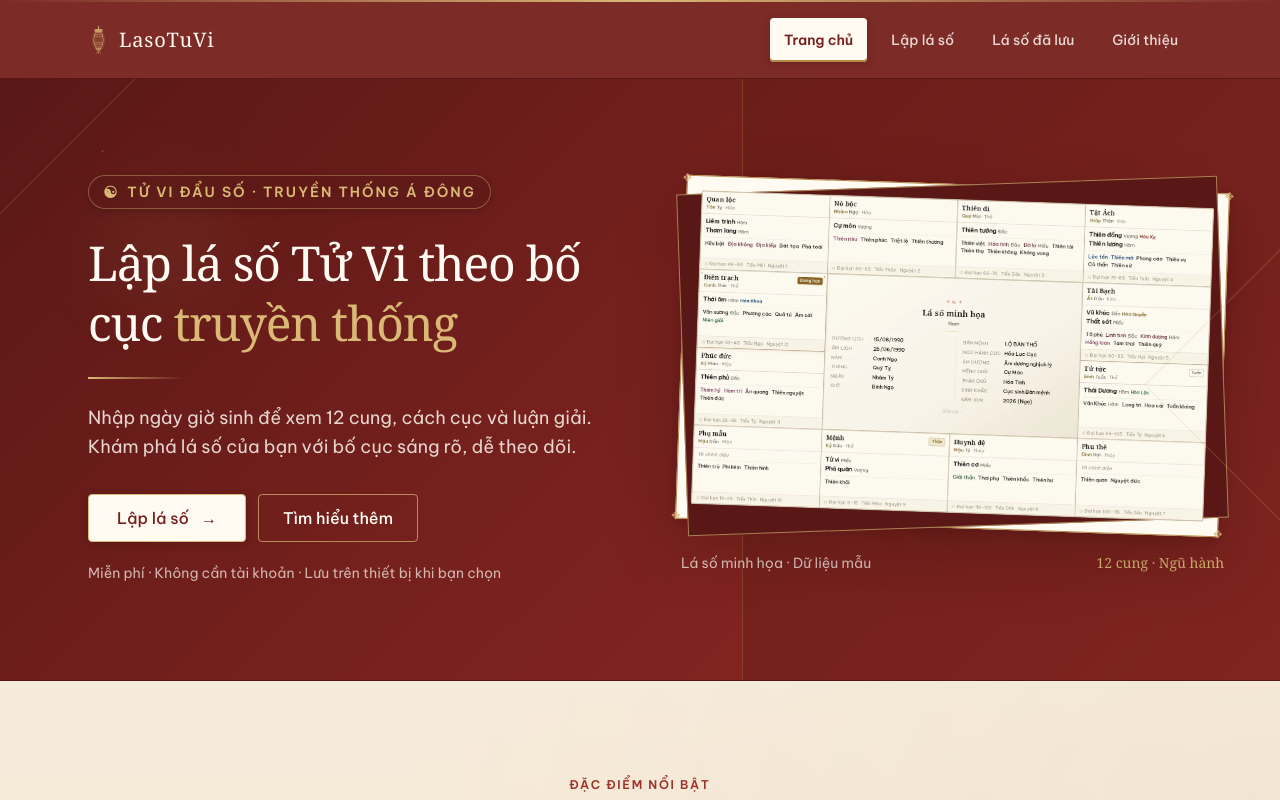
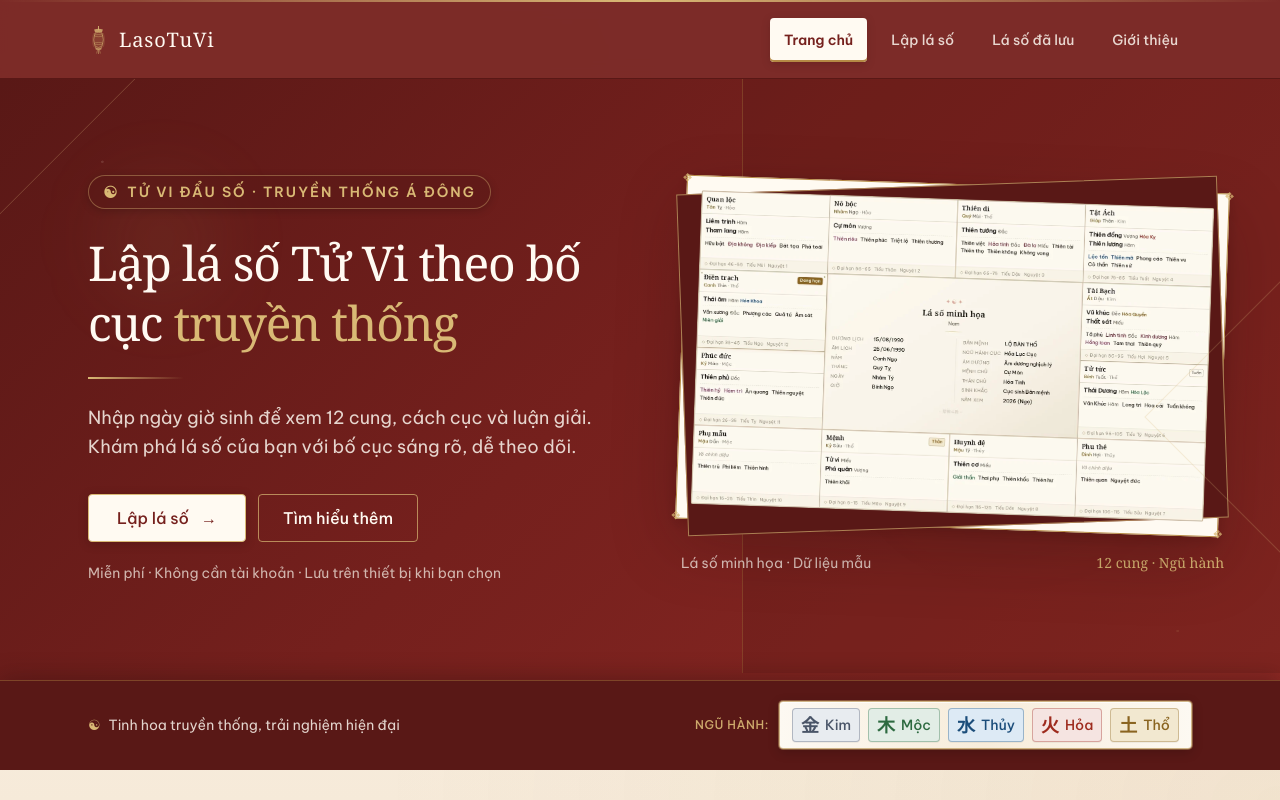
Before and after one commit to quytttb/lasotuvi-web, a Next.js app: page / in a window 1280 px wide. Shown: the top 800 px of the page. Built offline with nearby package versions, Linux system fonts and the light colour scheme; no server answers.

Commit message:
Revert "refactor(home): remove bottom hero bar and clean up background haze"
This reverts commit 29b5be901d12f8aabb65cdef93425d3b97ab3648.

```diff
--- a/src/app/globals.css
+++ b/src/app/globals.css
@@ -94,11 +94,21 @@
 body {
   background-color: var(--paper);
   background-image:
+    /* Silk wave texture — subtle horizontal ripples */
+    repeating-linear-gradient(
+      0deg,
+      transparent,
+      transparent 80px,
+      rgba(205, 178, 139, 0.04) 80px,
+      rgba(205, 178, 139, 0.04) 81px
+    ),
     /* Warm vermillion glow top-left */
-    radial-gradient(ellipse at 0% 0%, rgba(159, 48, 40, 0.04) 0%, transparent 48%),
+    radial-gradient(ellipse at 0% 0%, rgba(159, 48, 40, 0.06) 0%, transparent 48%),
     /* Golden glow bottom-right */
-    radial-gradient(ellipse at 100% 100%, rgba(181, 138, 69, 0.05) 0%, transparent 50%),
-    /* Main uniform parchment gradient */ linear-gradient(180deg, var(--paper) 0%, #f6ead9 100%);
+    radial-gradient(ellipse at 100% 100%, rgba(181, 138, 69, 0.08) 0%, transparent 50%),
+    /* Subtle center radiance */
+    radial-gradient(ellipse at 50% 30%, rgba(255, 250, 242, 0.4) 0%, transparent 60%),
+    /* Main vertical gradient */ linear-gradient(180deg, #fffaf2 0%, var(--paper) 34%, #f6ead9 100%);
   color: var(--ink);
   font-family: var(--font-sans), "Be Vietnam Pro", "Noto Sans", sans-serif;
   min-height: 100vh;
--- a/src/app/page.tsx
+++ b/src/app/page.tsx
@@ -1,7 +1,9 @@
 import Link from "next/link";
 import type { Metadata } from "next";
 
+import { FIVE_ELEMENTS } from "@/components/home/five-elements";
 import { HeroChartFigure } from "@/components/home/HeroChartFigure";
+import { cn } from "@/lib/utils/cn";
 
 export const metadata: Metadata = {
   title: {
@@ -15,6 +17,14 @@ export const metadata: Metadata = {
     description:
       "Lập lá số Tử Vi Đẩu Số tiếng Việt theo bố cục truyền thống. Miễn phí, xem nhanh, riêng tư, không cần tài khoản.",
   },
+};
+
+const ELEMENT_BADGE_CLASSES: Record<string, string> = {
+  Kim: "bg-[var(--metal-soft)] border-[var(--metal)]/35 text-[var(--metal)] hover:border-[var(--metal)]/70 hover:shadow-[0_2px_8px_rgba(74,85,104,0.25)]",
+  Mộc: "bg-[var(--wood-soft)] border-[var(--wood)]/35 text-[var(--wood)] hover:border-[var(--wood)]/70 hover:shadow-[0_2px_8px_rgba(45,106,64,0.25)]",
+  Thủy: "bg-[var(--water-soft)] border-[var(--water)]/35 text-[var(--water)] hover:border-[var(--water)]/70 hover:shadow-[0_2px_8px_rgba(27,77,122,0.25)]",
+  Hỏa: "bg-[var(--fire-soft)] border-[var(--fire)]/35 text-[var(--fire)] hover:border-[var(--fire)]/70 hover:shadow-[0_2px_8px_rgba(158,43,30,0.25)]",
+  Thổ: "bg-[var(--earth-soft)] border-[var(--earth)]/35 text-[var(--earth)] hover:border-[var(--earth)]/70 hover:shadow-[0_2px_8px_rgba(138,100,32,0.25)]",
 };
 
 const FEATURES = [
@@ -42,15 +52,18 @@ export default function HomePage() {
           HERO — Banner Á Đông bóng bẩy
           ═══════════════════════════════════════════════════ */}
       <section className="hero-lacquer relative isolate overflow-hidden border-b border-[var(--lacquer-dark)]">
-        {/* Floating subtle ambient gold dust / clouds */}
-        <div className="pointer-events-none absolute inset-0 overflow-hidden" aria-hidden="true">
+        {/* Floating subtle ambient gold dust / clouds (restricted to top area) */}
+        <div
+          className="pointer-events-none absolute inset-x-0 top-0 bottom-24 overflow-hidden"
+          aria-hidden="true"
+        >
           <div className="absolute top-[18%] left-[8%] h-28 w-28 rounded-full bg-[var(--gold-light)]/8 blur-2xl animate-[floatCloud_8s_ease-in-out_infinite]" />
           <div className="absolute top-[45%] right-[15%] h-36 w-36 rounded-full bg-[var(--gold)]/10 blur-3xl animate-[floatCloud_11s_ease-in-out_infinite_reverse]" />
           <div className="absolute top-[30%] right-[35%] h-24 w-24 rounded-full bg-[var(--vermillion)]/15 blur-xl animate-[floatCloud_9s_ease-in-out_infinite_1s]" />
         </div>
 
         <div
-          className="pointer-events-none absolute inset-y-0 right-0 hidden w-[42%] border-l border-[var(--gold)]/30 bg-[var(--lacquer-dark)]/25 lg:block"
+          className="pointer-events-none absolute top-0 bottom-24 right-0 hidden w-[42%] border-l border-[var(--gold)]/30 bg-[var(--lacquer-dark)]/25 lg:block"
           aria-hidden="true"
         />
         <div className="site-container relative grid items-center gap-12 py-12 sm:py-16 lg:grid-cols-[1.05fr_1fr] lg:gap-14 lg:py-24">
@@ -99,6 +112,48 @@ export default function HomePage() {
           </div>
 
           <HeroChartFigure />
+        </div>
+        <div className="relative z-20 border-t border-[var(--gold)]/40 bg-[var(--lacquer-dark)] shadow-[0_-4px_20px_rgba(48,15,13,0.35)]">
+          <div className="site-container flex flex-wrap items-center justify-between gap-4 py-4 sm:py-5">
+            <p className="flex items-center gap-2 text-sm text-[var(--paper)]/85">
+              <span className="text-[var(--gold-light)]" aria-hidden="true">
+                ☯
+              </span>
+              Tinh hoa truyền thống, trải nghiệm hiện đại
+            </p>
+            <div className="flex items-center gap-2.5">
+              <span className="hidden text-xs font-medium tracking-wider text-[var(--gold-light)]/90 sm:inline-block">
+                NGŨ HÀNH:
+              </span>
+              <ul
+                className="flex flex-wrap items-center gap-1.5 rounded-sm border border-[var(--gold)]/60 bg-gradient-to-r from-[#fdf9f2] via-[#f7ecda] to-[#fdf9f2] p-1.5 shadow-[0_3px_12px_rgba(0,0,0,0.2),0_1px_0_rgba(255,255,255,0.8)_inset] ring-1 ring-[var(--gold-light)]/40 sm:gap-2 sm:px-3 sm:py-1.5"
+                aria-label="Ngũ hành"
+              >
+                {FIVE_ELEMENTS.map((el) => {
+                  const badgeClass =
+                    ELEMENT_BADGE_CLASSES[el.name] ??
+                    "bg-[var(--paper-muted)] border-[var(--line)] text-[var(--ink)]";
+                  return (
+                    <li
+                      key={el.name}
+                      className={cn(
+                        "flex items-center gap-1.5 rounded-sm border px-2 py-0.5 text-xs sm:text-sm font-medium shadow-2xs transition-all duration-200 hover:-translate-y-0.5 hover:scale-105 cursor-default",
+                        badgeClass,
+                      )}
+                    >
+                      <span
+                        className="font-serif text-base font-bold sm:text-lg"
+                        aria-hidden="true"
+                      >
+                        {el.symbol}
+                      </span>
+                      <span>{el.name}</span>
+                    </li>
+                  );
+                })}
+              </ul>
+            </div>
+          </div>
         </div>
       </section>
 
```
